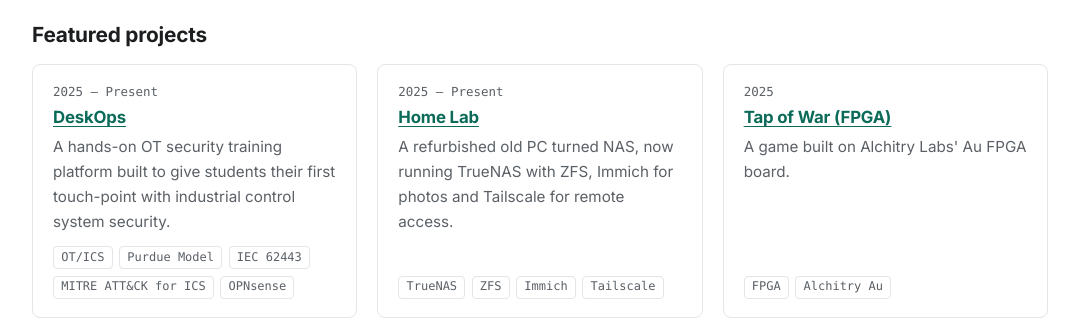
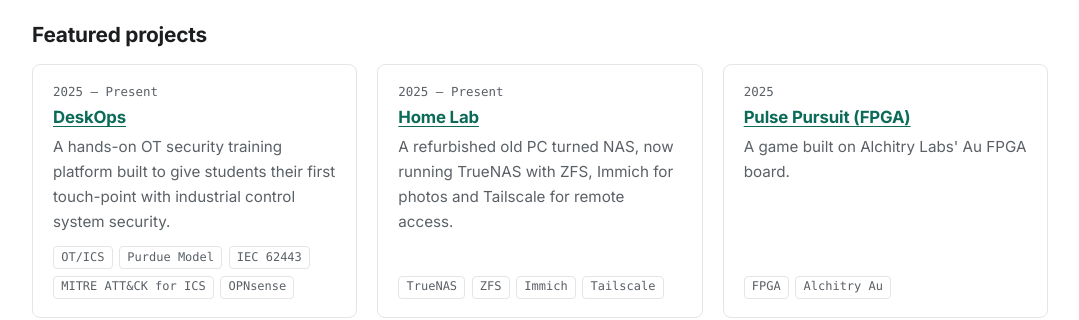
Before and after one commit to kingster121/kingster121.github.io, a Jekyll site: the page built from index.html, in a window 1280 px wide. Shown: the part 680-1000 px from the top of the page, without its empty margins (100-1179 px from the left). Built offline with Jekyll 4.4.1, drawn with Linux system fonts in a browser that asks for light colours.

Commit message:
Update DeskOps diagram with OPNsense; rename Tap of War to Pulse Pursuit
Co-Authored-By: Claude Opus 5.5 <noreply@anthropic.com>

```diff
--- a/_projects/tap-of-war.md
+++ b/_projects/pulse-pursuit.md
@@ -1,5 +1,5 @@
 ---
-title: "Tap of War (FPGA)"
+title: "Pulse Pursuit (FPGA)"
 description: "A game built on Alchitry Labs' Au FPGA board."
 period: "2025"
 sort_date: 2025-01-01
@@ -14,6 +14,6 @@ links:
 
 Learning about field-programmable gate arrays (FPGAs) was interesting. My opinion went from "what is the point of this?" to being very impressed by their speed and parallel processing the more I learnt.
 
-I created a game, Tap of War, on Alchitry Labs' Au board.
+I created a game, Pulse Pursuit, on Alchitry Labs' Au board.
 
 <!-- TODO: how the game works, what you built, and the module it was for. -->
```
Also changed, not shown: _projects/deskops.md (+1 -1 lines), assets/img/deskops-architecture.webp.
